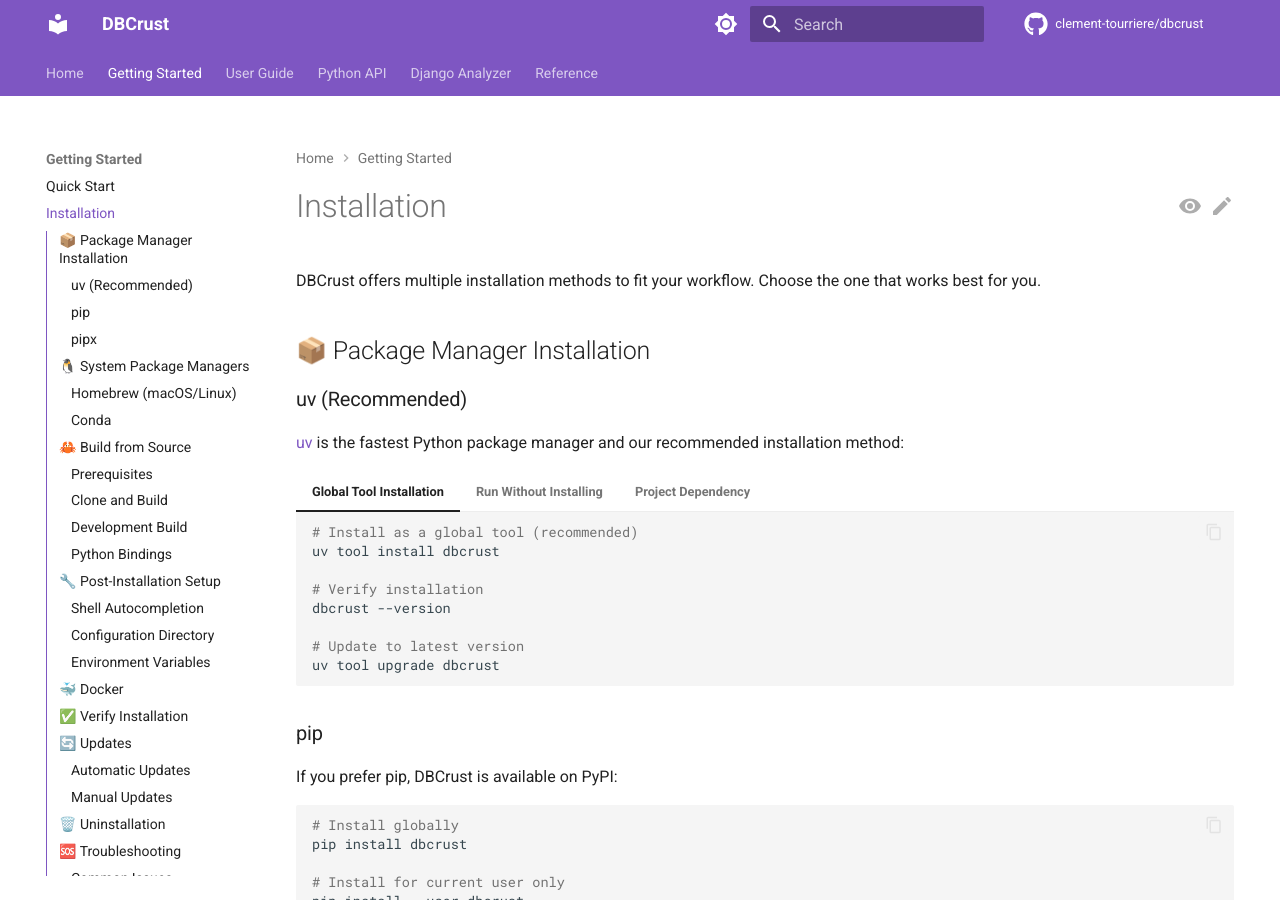
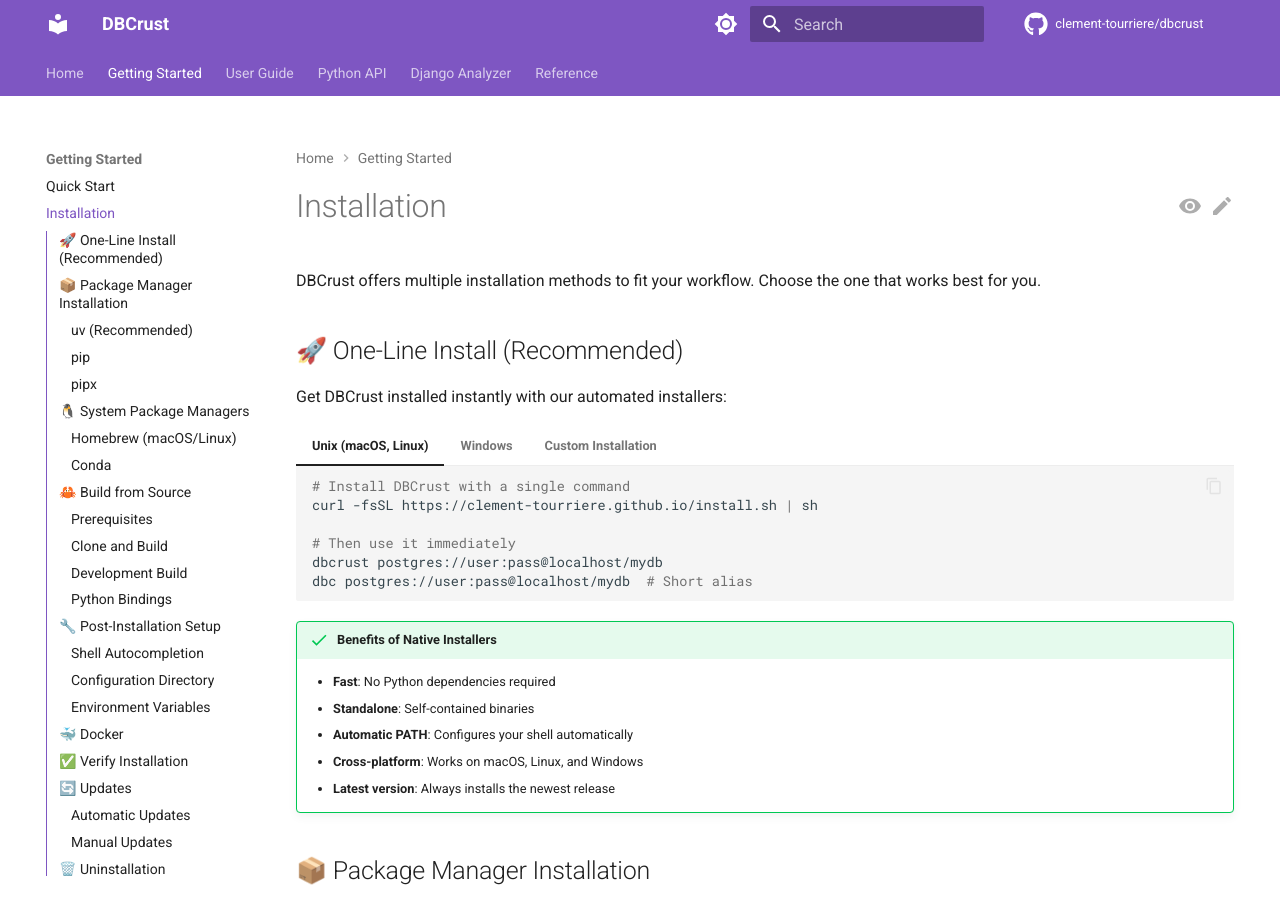
Before and after one commit to clement-tourriere/dbcrust, an MkDocs documentation site: the page built from docs/installation.md, in a window 1280 px wide and 900 px high. Built offline with MkDocs 1.6.1 and Material for MkDocs 9.7.7, drawn with Linux system fonts in a browser that asks for light colours; comment, search, counter and statistics services are not loaded.

Commit message:
feat: add an installation script

````diff
--- a/docs/installation.md
+++ b/docs/installation.md
@@ -1,6 +1,63 @@
 # Installation
 
 DBCrust offers multiple installation methods to fit your workflow. Choose the one that works best for you.
+
+## 🚀 One-Line Install (Recommended)
+
+Get DBCrust installed instantly with our automated installers:
+
+=== "Unix (macOS, Linux)"
+
+    ```bash
+    # Install DBCrust with a single command
+    curl -fsSL https://clement-tourriere.github.io/install.sh | sh
+
+    # Then use it immediately
+    dbcrust postgres://user:pass@localhost/mydb
+    dbc postgres://user:pass@localhost/mydb  # Short alias
+    ```
+
+=== "Windows"
+
+    ```powershell
+    # Install DBCrust with PowerShell
+    irm https://clement-tourriere.github.io/install.ps1 | iex
+
+    # Then use it immediately
+    dbcrust postgres://user:pass@localhost/mydb
+    dbc postgres://user:pass@localhost/mydb  # Short alias
+    ```
+
+=== "Custom Installation"
+
+    ```bash
+    # Install specific version (Unix)
+    DBCRUST_VERSION=v0.12.2 curl -fsSL https://clement-tourriere.github.io/install.sh | sh
+
+    # Install to custom directory (Unix)
+    DBCRUST_INSTALL_DIR=/usr/local/bin curl -fsSL https://clement-tourriere.github.io/install.sh | sh
+
+    # Verbose installation (Unix)
+    curl -fsSL https://clement-tourriere.github.io/install.sh | sh -s -- --verbose
+    ```
+
+    ```powershell
+    # Install specific version (Windows)
+    $env:DBCRUST_VERSION = "v0.12.2"; irm https://clement-tourriere.github.io/install.ps1 | iex
+
+    # Install to custom directory (Windows)
+    .\install.ps1 -InstallDir "C:\Tools\dbcrust" -NoModifyPath
+
+    # Verbose installation (Windows)
+    .\install.ps1 -Verbose
+    ```
+
+!!! success "Benefits of Native Installers"
+    - **Fast**: No Python dependencies required
+    - **Standalone**: Self-contained binaries
+    - **Automatic PATH**: Configures your shell automatically
+    - **Cross-platform**: Works on macOS, Linux, and Windows
+    - **Latest version**: Always installs the newest release
 
 ## 📦 Package Manager Installation
 
--- a/mkdocs.yml
+++ b/mkdocs.yml
@@ -98,6 +98,7 @@
   - git-revision-date-localized:
       enable_creation_date: true
 
+
 nav:
   - Home: index.md
   - Getting Started:
````
Also changed, not shown: README.md (+29 -3 lines), 5 other files.
